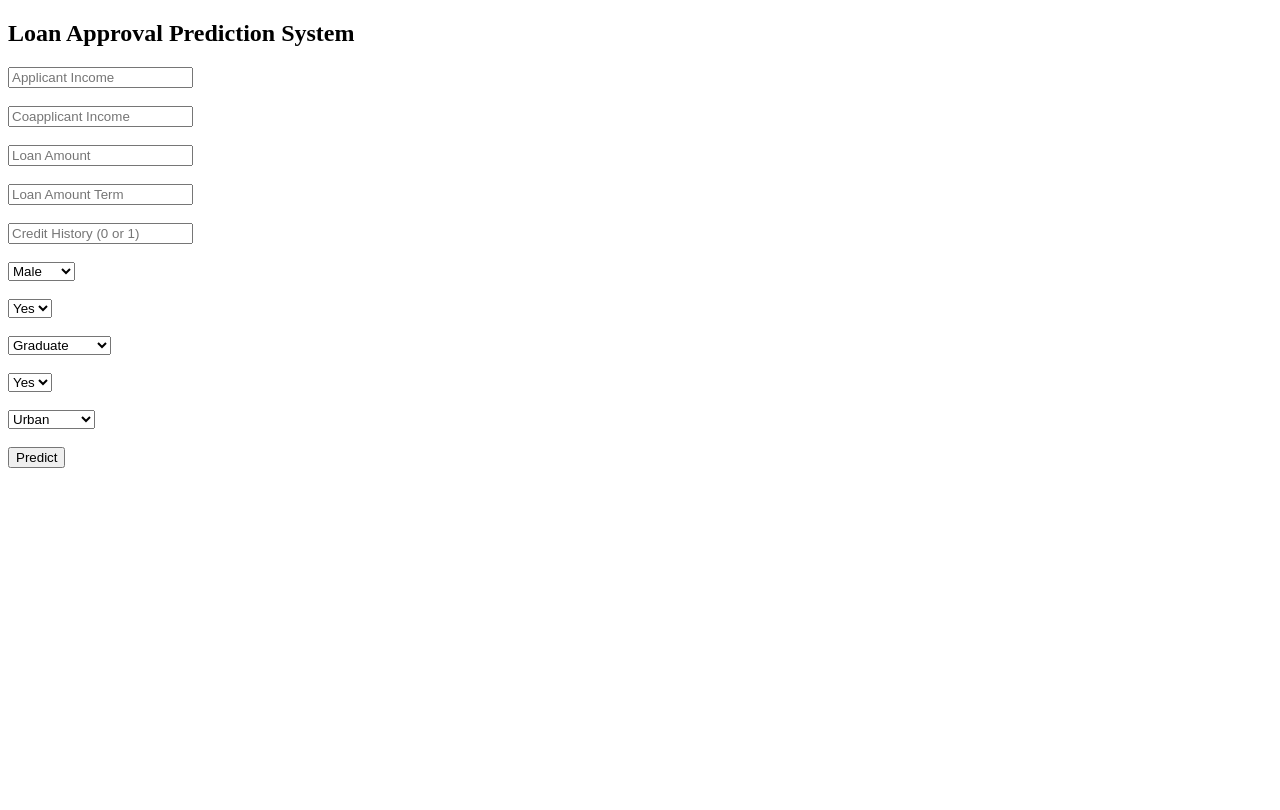
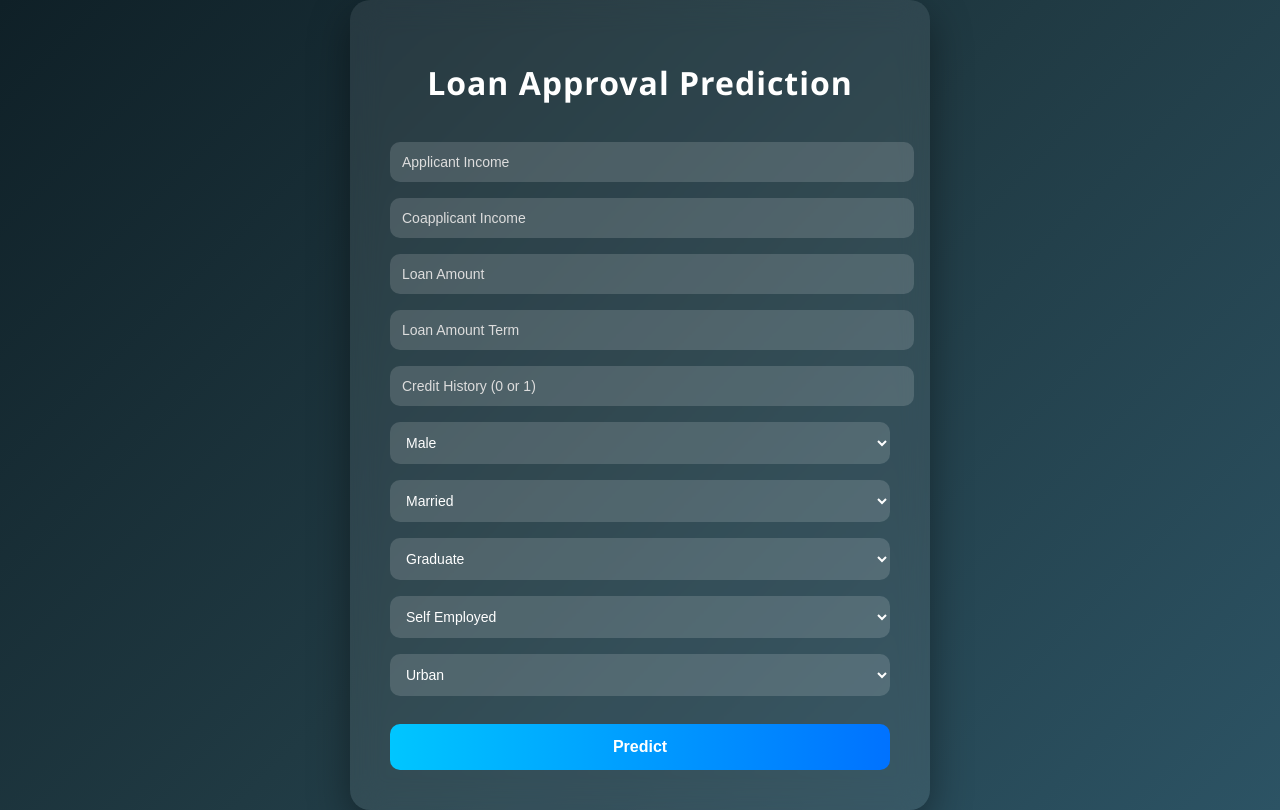
Before and after one commit to Aryancy1/loan-approval-ml, a Flask app: page / in a window 1280 px wide. Before the commit the page ends 468 px from the top, so only its background shows below. Run offline with Flask 3, Linux system fonts and the light colour scheme; parts of the project's set-up code (start-up, migrations or seed data) failed here and were passed over.

Commit message:
Improved UI with professional styling

```diff
--- a/templates/index.html
+++ b/templates/index.html
@@ -2,52 +2,149 @@
 <html>
 <head>
     <title>Loan Approval Prediction</title>
+    <style>
+    body {
+        margin: 0;
+        font-family: 'Segoe UI', Tahoma, Geneva, Verdana, sans-serif;
+        background: linear-gradient(135deg, #0f2027, #203a43, #2c5364);
+        display: flex;
+        justify-content: center;
+        align-items: center;
+        min-height: 100vh;
+    }
+
+    .container {
+        background: rgba(255, 255, 255, 0.08);
+        backdrop-filter: blur(15px);
+        padding: 40px;
+        border-radius: 20px;
+        width: 500px;
+        box-shadow: 0 15px 40px rgba(0, 0, 0, 0.4);
+        color: white;
+        animation: fadeIn 0.8s ease-in-out;
+    }
+
+    h1 {
+        text-align: center;
+        margin-bottom: 30px;
+        font-weight: 600;
+        letter-spacing: 1px;
+    }
+
+    input, select {
+        width: 100%;
+        padding: 12px;
+        margin: 8px 0;
+        border-radius: 10px;
+        border: none;
+        outline: none;
+        background: rgba(255, 255, 255, 0.15);
+        color: white;
+        font-size: 14px;
+    }
+
+    input::placeholder {
+        color: #ddd;
+    }
+
+    select option {
+        color: black;
+    }
+
+    button {
+        width: 100%;
+        padding: 14px;
+        margin-top: 20px;
+        border-radius: 10px;
+        border: none;
+        background: linear-gradient(90deg, #00c6ff, #0072ff);
+        color: white;
+        font-size: 16px;
+        font-weight: bold;
+        cursor: pointer;
+        transition: 0.3s ease;
+    }
+
+    button:hover {
+        transform: translateY(-2px);
+        box-shadow: 0 8px 20px rgba(0, 114, 255, 0.5);
+    }
+
+    .result {
+        margin-top: 25px;
+        padding: 14px;
+        border-radius: 10px;
+        text-align: center;
+        font-weight: bold;
+        font-size: 16px;
+        animation: fadeIn 0.5s ease-in-out;
+    }
+
+    .approved {
+        background-color: rgba(0, 255, 0, 0.2);
+        border: 1px solid #00ff88;
+    }
+
+    .rejected {
+        background-color: rgba(255, 0, 0, 0.2);
+        border: 1px solid #ff4d4d;
+    }
+
+    @keyframes fadeIn {
+        from { opacity: 0; transform: translateY(15px); }
+        to { opacity: 1; transform: translateY(0); }
+    }
+</style>
 </head>
 <body>
-    <h2>Loan Approval Prediction System</h2>
+
+<div class="container">
+    <h1>Loan Approval Prediction</h1>
 
     <form action="/predict" method="post">
 
-        <input type="number" name="ApplicantIncome" placeholder="Applicant Income" required><br><br>
-
-        <input type="number" name="CoapplicantIncome" placeholder="Coapplicant Income" required><br><br>
-
-        <input type="number" name="LoanAmount" placeholder="Loan Amount" required><br><br>
-
-        <input type="number" name="Loan_Amount_Term" placeholder="Loan Amount Term" required><br><br>
-
-        <input type="number" step="any" name="Credit_History" placeholder="Credit History (0 or 1)" required><br><br>
+        <input type="number" name="ApplicantIncome" placeholder="Applicant Income" required>
+        <input type="number" name="CoapplicantIncome" placeholder="Coapplicant Income" required>
+        <input type="number" name="LoanAmount" placeholder="Loan Amount" required>
+        <input type="number" name="Loan_Amount_Term" placeholder="Loan Amount Term" required>
+        <input type="number" name="Credit_History" placeholder="Credit History (0 or 1)" required>
 
         <select name="Gender">
             <option value="Male">Male</option>
             <option value="Female">Female</option>
-        </select><br><br>
+        </select>
 
         <select name="Married">
-            <option value="Yes">Yes</option>
-            <option value="No">No</option>
-        </select><br><br>
+            <option value="Yes">Married</option>
+            <option value="No">Not Married</option>
+        </select>
 
         <select name="Education">
             <option value="Graduate">Graduate</option>
             <option value="Not Graduate">Not Graduate</option>
-        </select><br><br>
+        </select>
 
         <select name="Self_Employed">
-            <option value="Yes">Yes</option>
-            <option value="No">No</option>
-        </select><br><br>
+            <option value="Yes">Self Employed</option>
+            <option value="No">Not Self Employed</option>
+        </select>
 
         <select name="Property_Area">
             <option value="Urban">Urban</option>
+            <option value="Semiurban">Semi Urban</option>
             <option value="Rural">Rural</option>
-            <option value="Semiurban">Semiurban</option>
-        </select><br><br>
+        </select>
 
         <button type="submit">Predict</button>
     </form>
 
-    <h3>{{ prediction_text }}</h3>
+    {% if prediction_text %}
+        <div class="result {% if 'Approved' in prediction_text %}approved{% else %}rejected{% endif %}">
+            {{ prediction_text }}
+        </div>
+    {% endif %}
+
+</div>
 
 </body>
 </html>
```
